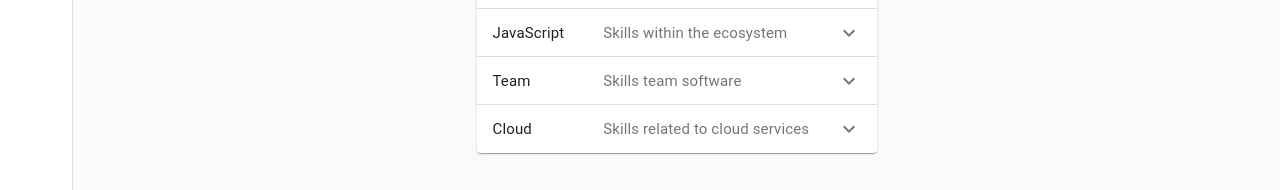
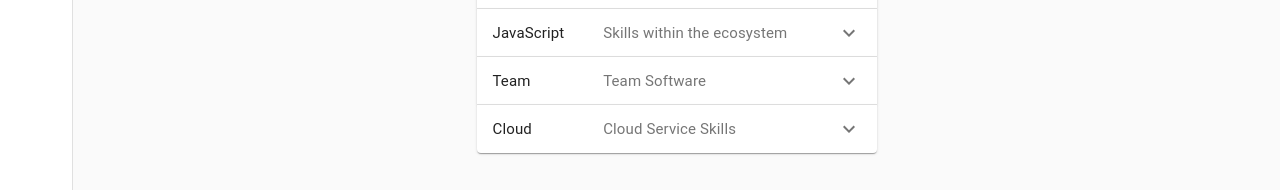
Before and after one commit to ryananthonydiaz/portfolio-site, a React (Create React App) app: page /about in a window 1280 px wide. Shown: the part 351-541 px from the top of the page. Built offline with nearby package versions, Linux system fonts and the light colour scheme.

Commit message:
about sub titles altered

```diff
--- a/src/unauth/About.jsx
+++ b/src/unauth/About.jsx
@@ -70,12 +70,12 @@ function About() {
     `,
   },{
     title: `Team`,
-    subTitle: `Skills team software`,
+    subTitle: `Team Software`,
     info: `Professional experience using Git, Jira, SourceTree, BitBucket and GitHub for version control
     and ticketing.`,
   },{
     title: `Cloud`,
-    subTitle: `Skills related to cloud services`,
+    subTitle: `Cloud Service Skills`,
     info: `Amazon Cognito from AWS, itegrated into web applications as a full authetication service using
     their JavaScript SDK.`,
   }].map(({title, subTitle, info}) => (
```
